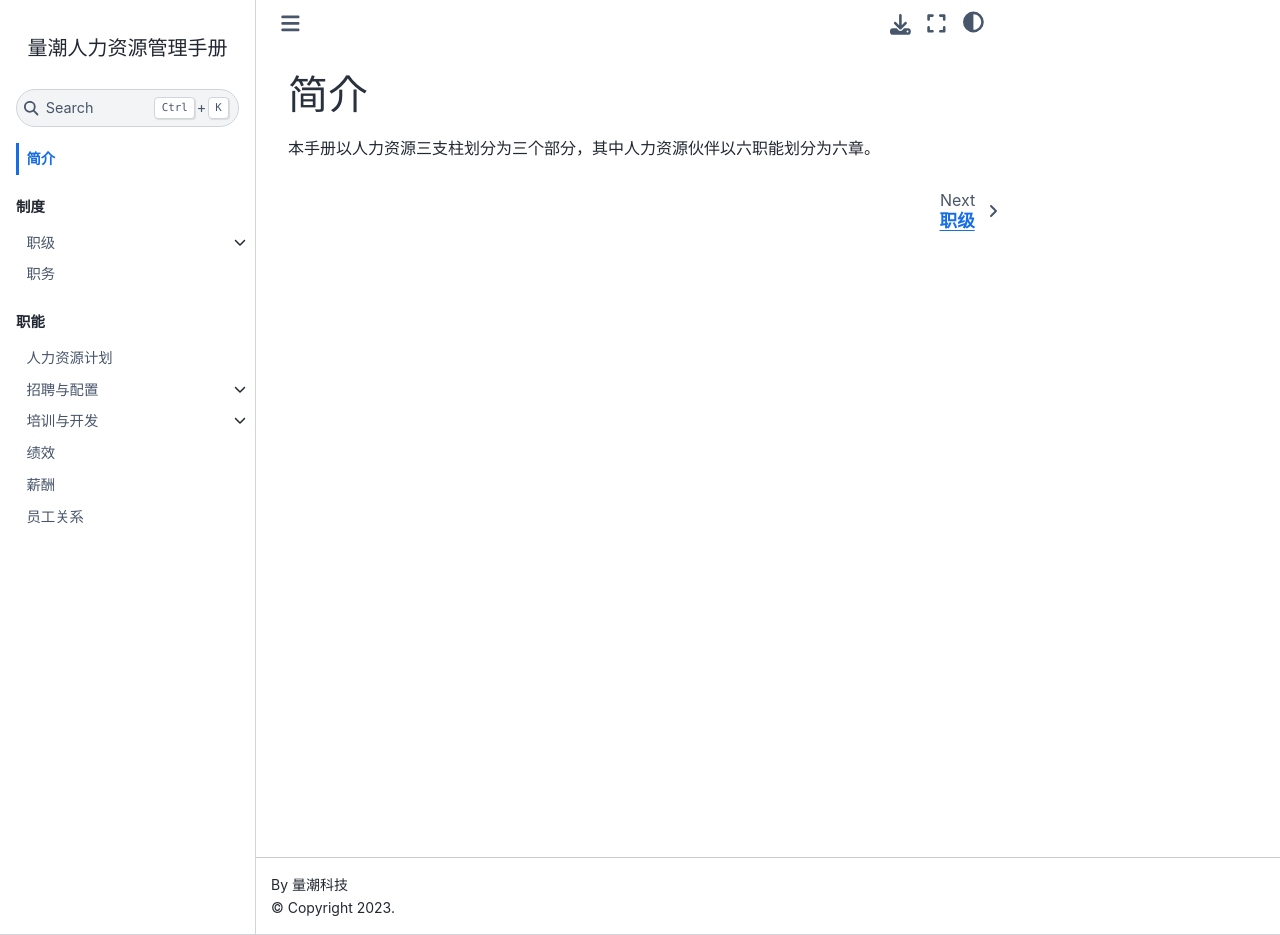
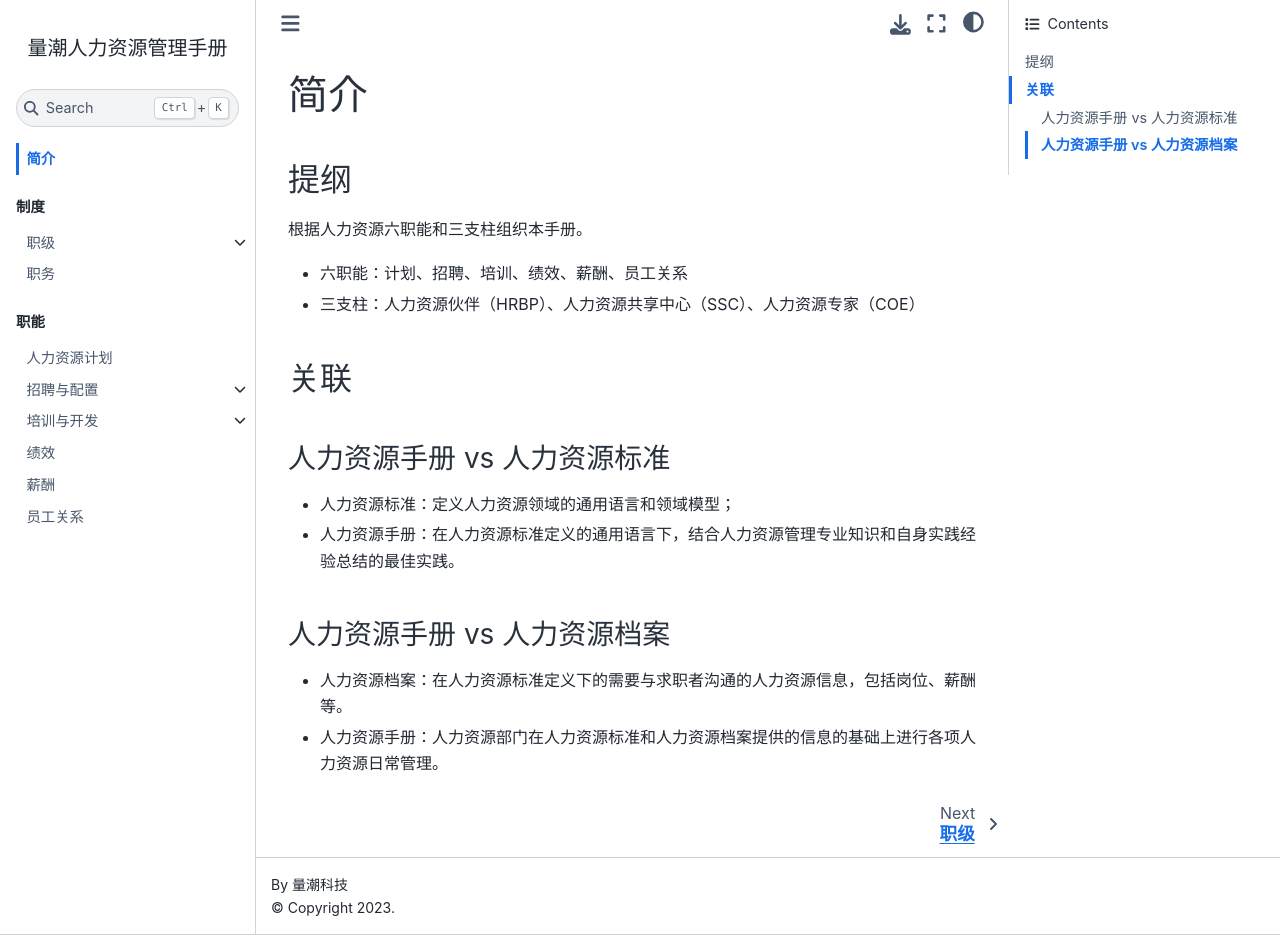
Before and after one commit to quanttide/quanttide-handbook-of-human-resources, a Jupyter Book: the page built from index.md, in a window 1280 px wide and 935 px high. Built offline with Jupyter Book 1.0.4 settings and Sphinx 7.4.7 and the Sphinx Book theme 1.1.4, drawn with Linux system fonts in a browser that asks for light colours.

Commit message:
feat: 更新简介

```diff
--- a/index.md
+++ b/index.md
@@ -1,3 +1,20 @@
 # 简介
 
-本手册以人力资源三支柱划分为三个部分，其中人力资源伙伴以六职能划分为六章。
+## 提纲
+
+根据人力资源六职能和三支柱组织本手册。
+
+- 六职能：计划、招聘、培训、绩效、薪酬、员工关系
+- 三支柱：人力资源伙伴（HRBP）、人力资源共享中心（SSC）、人力资源专家（COE）
+
+## 关联
+
+### 人力资源手册 vs 人力资源标准
+
+- 人力资源标准：定义人力资源领域的通用语言和领域模型；
+- 人力资源手册：在人力资源标准定义的通用语言下，结合人力资源管理专业知识和自身实践经验总结的最佳实践。
+
+### 人力资源手册 vs 人力资源档案
+
+- 人力资源档案：在人力资源标准定义下的需要与求职者沟通的人力资源信息，包括岗位、薪酬等。
+- 人力资源手册：人力资源部门在人力资源标准和人力资源档案提供的信息的基础上进行各项人力资源日常管理。
```
